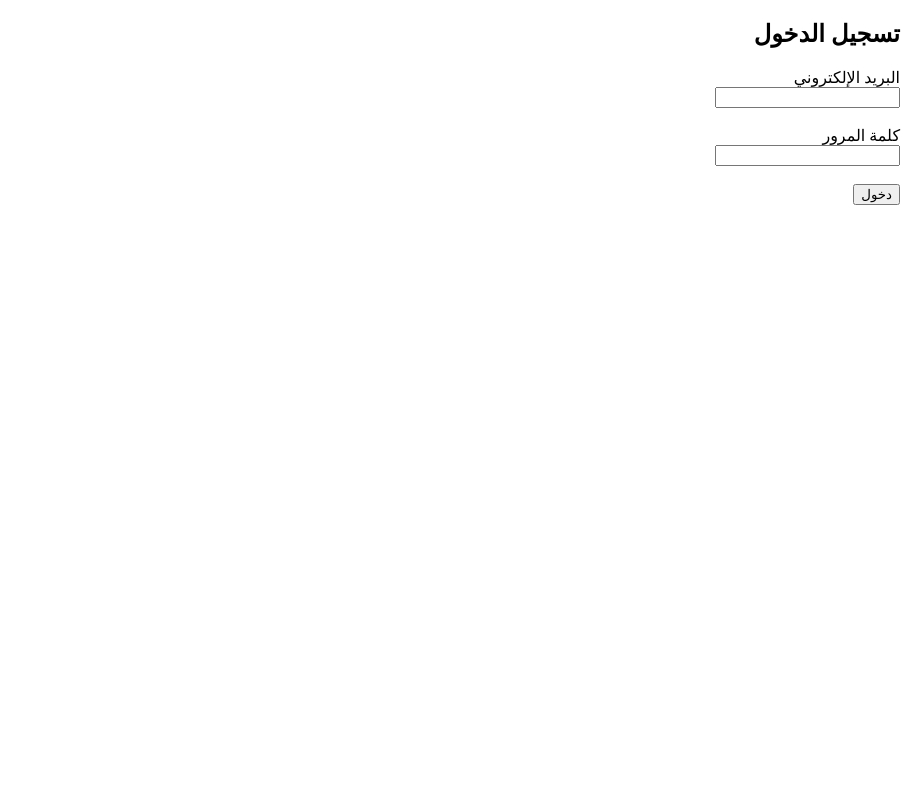
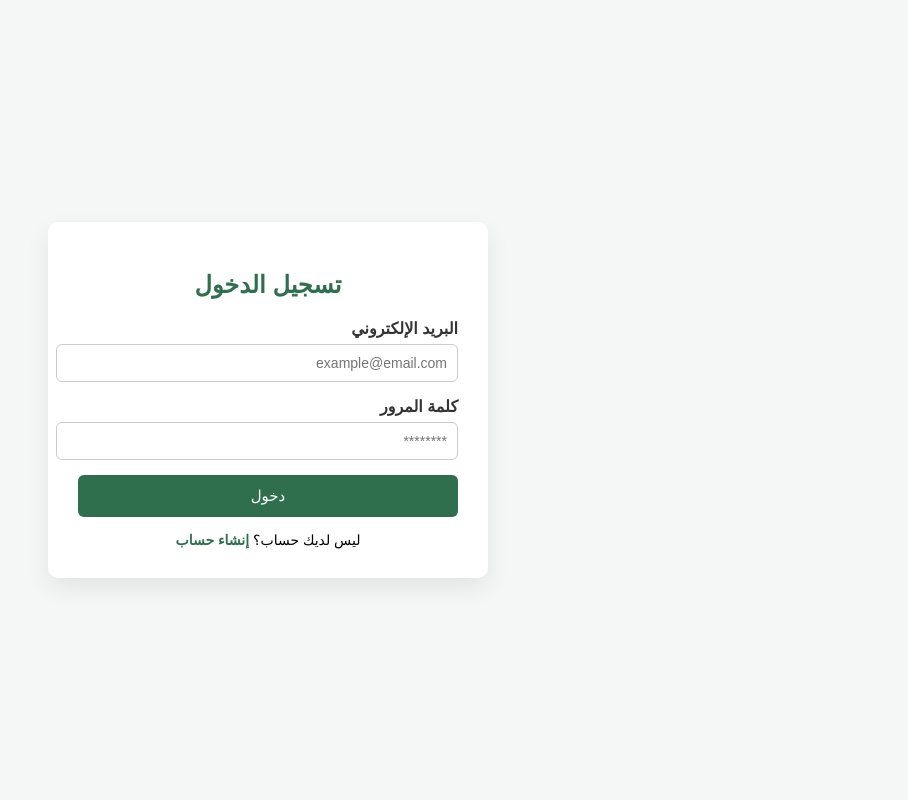
Before and after one commit to rasheed00500-star/Saad5, a Django app: page /accounts/login/ in a window 1280 px wide. Shown: the whole page, without its empty margins (372-1280 px from the left). Run offline with Django 5.2, Linux system fonts and the light colour scheme.

Commit message:
تعديل

```diff
--- a/templates/accounts-te/login.html
+++ b/templates/accounts-te/login.html
@@ -3,28 +3,133 @@
 <head>
     <meta charset="UTF-8">
     <title>تسجيل الدخول</title>
+
+    <style>
+        body {
+            font-family: Arial, sans-serif;
+            background: #f5f7f6;
+            margin: 0;
+            padding: 0;
+            min-height: 100vh;
+            display: flex;
+            align-items: center;
+            justify-content: center;
+        }
+
+        .login-box {
+            background: #ffffff;
+            width: 100%;
+            max-width: 380px;
+            padding: 30px;
+            border-radius: 10px;
+            box-shadow: 0 10px 25px rgba(0,0,0,0.08);
+        }
+
+        h2 {
+            margin-bottom: 20px;
+            text-align: center;
+            color: #2f6f4e;
+        }
+
+        label {
+            display: block;
+            margin-bottom: 6px;
+            font-weight: bold;
+            color: #333;
+        }
+
+        input {
+            width: 100%;
+            padding: 10px;
+            border-radius: 6px;
+            border: 1px solid #ccc;
+            margin-bottom: 15px;
+            font-size: 14px;
+        }
+
+        input:focus {
+            outline: none;
+            border-color: #2f6f4e;
+        }
+
+        .btn {
+            width: 100%;
+            padding: 12px;
+            background: #2f6f4e;
+            color: #fff;
+            border: none;
+            border-radius: 6px;
+            font-size: 15px;
+            cursor: pointer;
+        }
+
+        .btn:hover {
+            opacity: 0.9;
+        }
+
+        .messages {
+            margin-bottom: 15px;
+        }
+
+        .messages p {
+            background: #ffe5e5;
+            color: #b30000;
+            padding: 10px;
+            border-radius: 6px;
+            font-size: 14px;
+            text-align: center;
+        }
+
+        .footer-link {
+            margin-top: 15px;
+            text-align: center;
+            font-size: 14px;
+        }
+
+        .footer-link a {
+            color: #2f6f4e;
+            text-decoration: none;
+            font-weight: bold;
+        }
+
+        .footer-link a:hover {
+            text-decoration: underline;
+        }
+    </style>
 </head>
+
 <body>
+
+<div class="login-box">
 
     <h2>تسجيل الدخول</h2>
 
     {% if messages %}
+        <div class="messages">
             {% for message in messages %}
-        <p style="color:red;">{{ message }}</p>
+                <p>{{ message }}</p>
             {% endfor %}
+        </div>
     {% endif %}
 
-<form method="post">
+    <form method="post" novalidate>
         {% csrf_token %}
 
-    <label>البريد الإلكتروني</label><br>
-    <input type="email" name="email" required><br><br>
+        <label for="email">البريد الإلكتروني</label>
+        <input type="email" id="email" name="email" placeholder="example@email.com" required>
 
-    <label>كلمة المرور</label><br>
-    <input type="password" name="password" required><br><br>
+        <label for="password">كلمة المرور</label>
+        <input type="password" id="password" name="password" placeholder="********" required>
 
-    <button type="submit">دخول</button>
+        <button type="submit" class="btn">دخول</button>
     </form>
+
+    <div class="footer-link">
+        ليس لديك حساب؟
+        <a href="/accounts/register/">إنشاء حساب</a>
+    </div>
+
+</div>
 
 </body>
 </html>
```
Also changed, not shown: db.sqlite3. Lines whose indentation alone changed are shown as unchanged.
